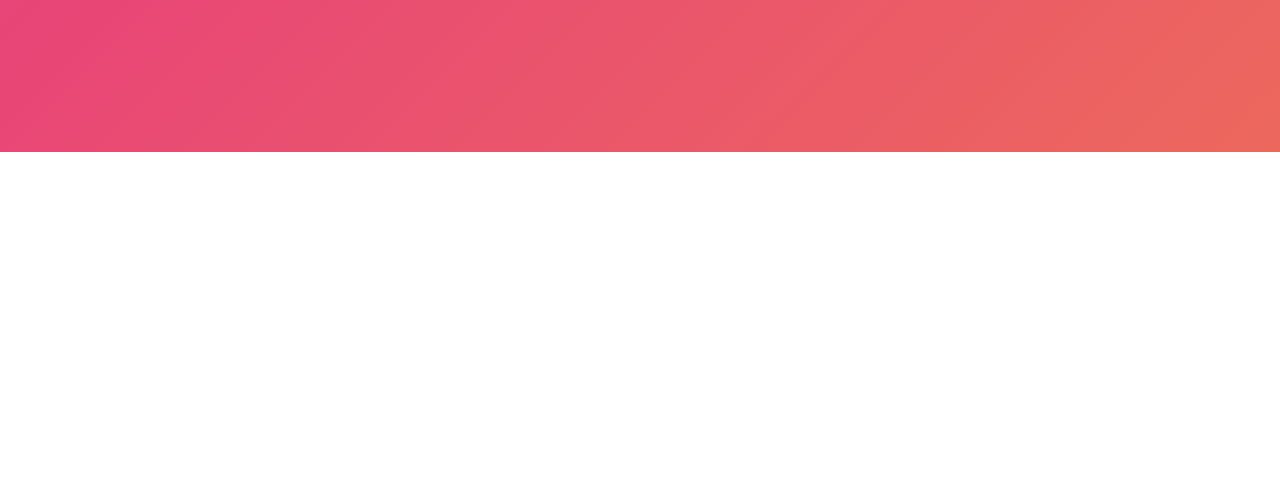
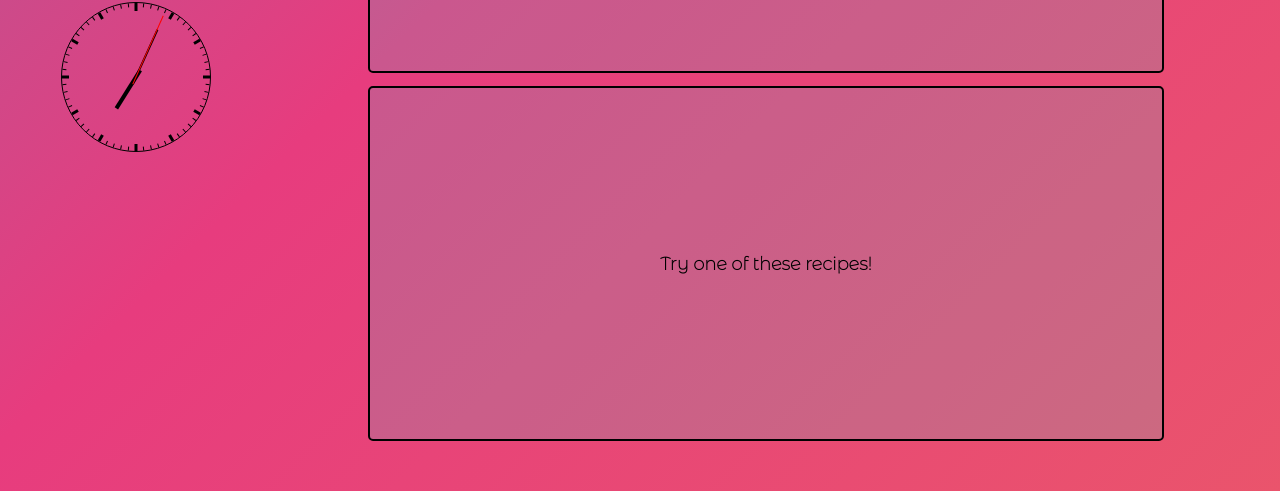
Before and after one commit to MariaSolOs/caring-todos, a React (Create React App) app in the folder client/: page /dashboard in a window 1280 px wide. Shown: the part 648-1139 px from the top of the page. Before the commit the page ends 800 px from the top, so only its background shows below. Built offline with nearby package versions, Linux system fonts and the light colour scheme; no server answers.

Commit message:
added recipe box

```diff
--- a/client/src/Dashboard.tsx
+++ b/client/src/Dashboard.tsx
@@ -160,6 +160,9 @@
                   </div> */}
                 </div>
             </div>
+            <div className="RecipeBox">
+                <h3 className="SubTitle"> Try one of these recipes! </h3>
+            </div>
         </div>
         </div>
         </div>
--- a/client/src/styles/Boxes.css
+++ b/client/src/styles/Boxes.css
@@ -6,6 +6,23 @@
     border-radius: 5px;
     padding: 1%;
     width: 90%;
+    height: 400pt;
+    align-items: center;
+    align-content: center;
+    text-align: center;
+    vertical-align: center;
+    align-self: center;
+}
+
+.RecipeBox{
+    margin: auto;
+    margin-bottom: 10pt;
+    background-color: #27ece327;
+    border: 2px solid black;
+    border-radius: 5px;
+    padding: 1%;
+    width: 90%;
+    height: 250pt;
     align-items: center;
     align-content: center;
     text-align: center;
```
Also changed, not shown: 1 other file (tests, documents, lock files or other folders).
